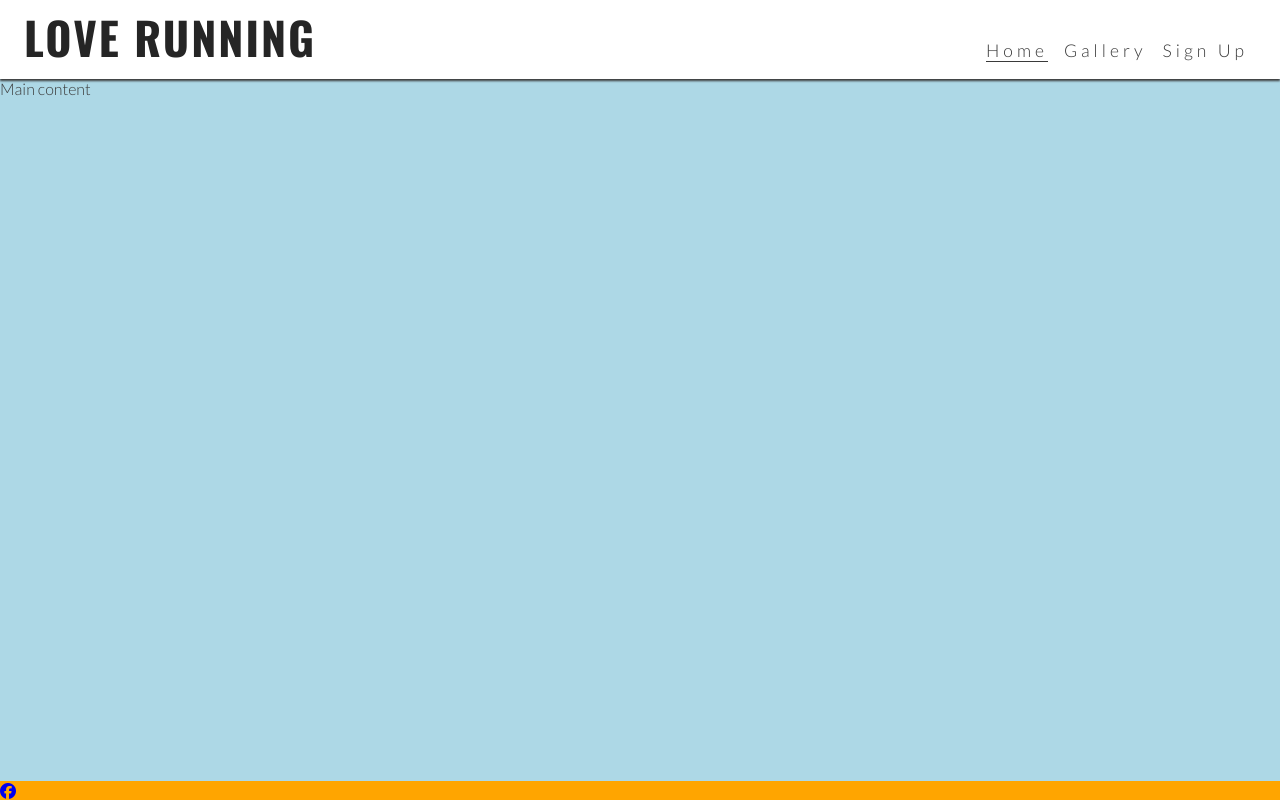
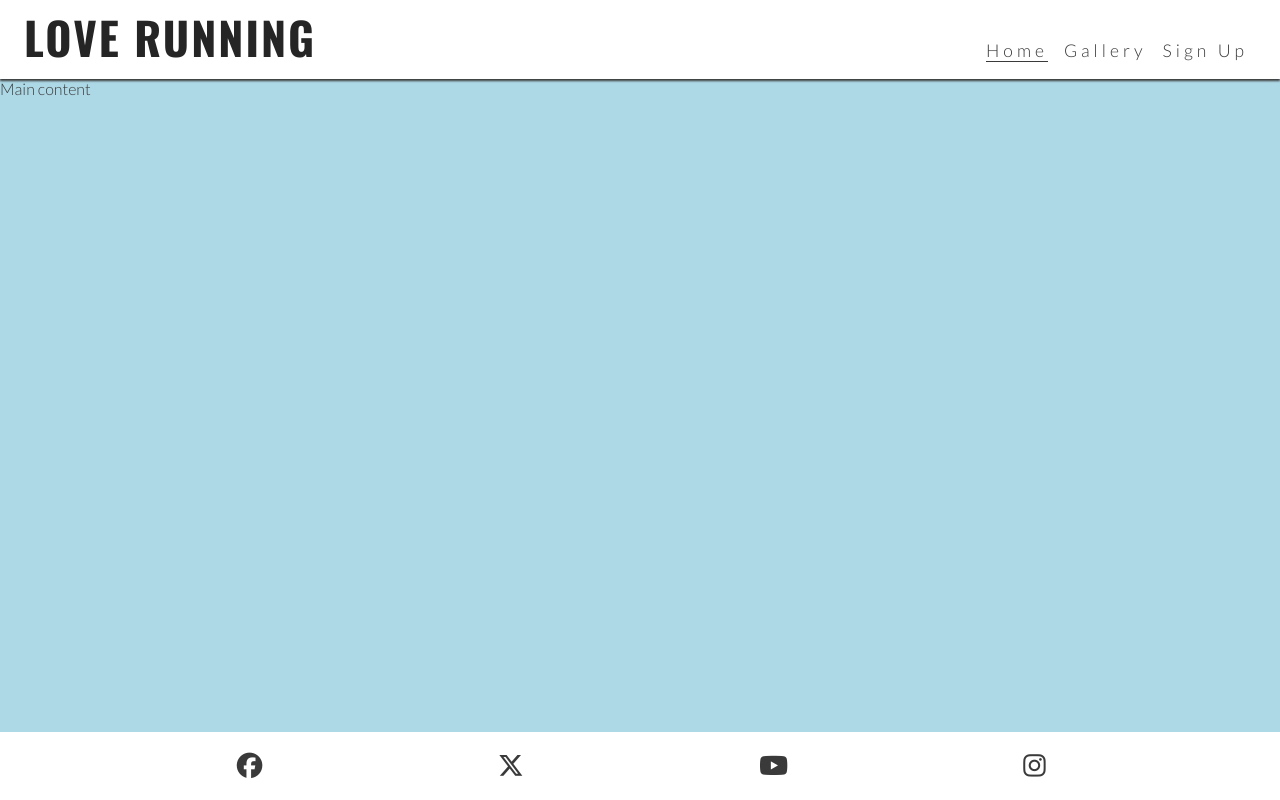
Before and after one commit to EddieCodeHub/LoveRunningWalkthrough, a plain HTML site: page index.html in a window 1280 px wide. Drawn offline with nearby package versions, Linux system fonts and the light colour scheme.

Commit message:
Style footer icons for all screen sizes

```diff
--- a/assets/css/style.css
+++ b/assets/css/style.css
@@ -91,8 +91,18 @@ main {
 }
 
 /* Footer */
-footer {
-    background-color: orange;
+#social-networks {
+    text-align: center;
+    padding: 20px 0;
+    display: flex;
+    justify-content: space-evenly;
+    list-style-type: none;
+}
+
+#social-networks i {
+    font-size: 160%;
+    padding: 5%;
+    color: #3a3a3a;
 }
 
 /* Media query: tablets and larger (768px and up) */
--- a/index.html
+++ b/index.html
@@ -26,7 +26,7 @@
             <h1 id="logo">Love Running</h1>
         </a>
         <input type="checkbox" id="nav-toggle" name="nav-toggle">
-        <label for="nav-toggle" class="nav-toggle-label">X</label>
+        <label for="nav-toggle" class="nav-toggle-label"><i class="fa-solid fa-bars"></i></label>
         <nav>
             <ul id="menu">
                 <li><a href="" class="active">Home</a></li>
@@ -41,8 +41,11 @@
 
     <!-- Footer -->
     <footer>
-        <ul>
+        <ul id="social-networks">
             <li><a href="https://www.facebook.com" target="_blank" rel="noopener" aria-label="visit our facebook page (opens in a new tab)"><i class="fa-brands fa-facebook"></i></a></li>
+            <li><a href="https://twitter.com" target="_blank" rel="noopener" aria-label="visit our twitter page (opens in a new tab)"><i class="fa-brands fa-x-twitter"></i></a></li>
+            <li><a href="https://www.youtube.com" target="_blank" rel="noopener" aria-label="visit our youtube channel (opens in a new tab)"><i class="fa-brands fa-youtube"></i></a></li>
+            <li><a href="https://www.instagram.com" target="_blank" rel="noopener" aria-label="visit our instagram page (opens in a new tab)"><i class="fa-brands fa-instagram"></i></a></li>
 
 
         </ul>
```
